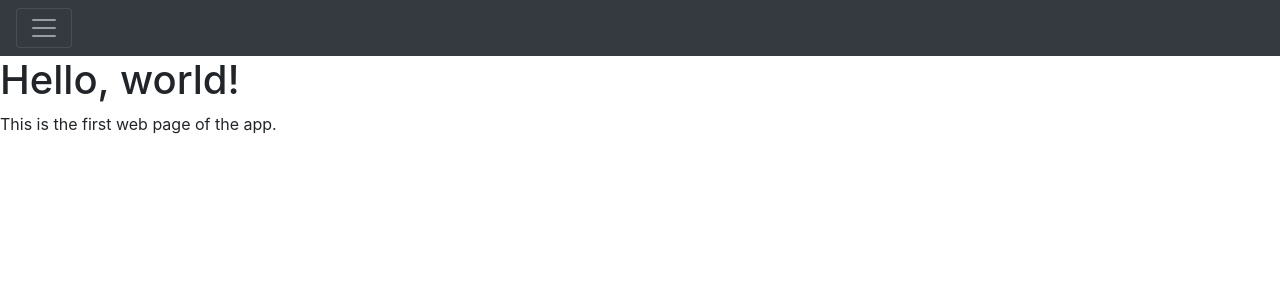
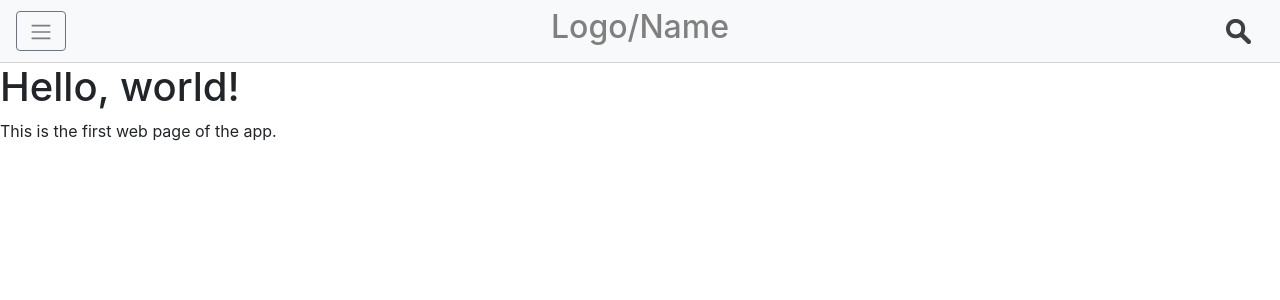
Before and after one commit to shivamkalra13/TechnicalGo, a Django app: page /first_app/index/ in a window 1280 px wide. Shown: the top 300 px of the page. Run offline with Django 3.2, Linux system fonts and the light colour scheme; some libraries are stand-ins or nearby versions.

Commit message:
nav bar completed

```diff
--- a/first_proj/static/first_app/css/try.css
+++ b/first_proj/static/first_app/css/try.css
@@ -2,9 +2,25 @@ body
 {
 	background: white;
 }
-#menu
+#Menu
 {
 	display:none;
 	position:fixed;
-	background:blue;
+	background:grey;
+	width: 100%;
 }
+
+nav.navconfig
+{
+	border-bottom: 0.5px solid lightgrey;
+}
+
+a.logo
+{
+	color:grey;
+}
+a.logo:hover
+{
+	color:grey;
+	text-decoration: none;
+}
--- a/first_proj/templates/first_app/index.html
+++ b/first_proj/templates/first_app/index.html
@@ -14,25 +14,37 @@
 		<script>
 			function navBut()
 			{
-        if($("#menu").css("display")=="none")
-				  $("#menu").css("display","block");
+        if($("#Menu").css("display")=="none")
+				  $("#Menu").css("display","block");
         else
-          $("#menu").css("display","none");
+          $("#Menu").css("display","none");
 			}
 		</script>
     <title>TechnicalGo</title>
   </head>
   <body>
 
-		<nav class="navbar navbar-dark bg-dark">
-		  <button class="navbar-toggler" type="button" onclick = navBut()>
-		    <span class="navbar-toggler-icon"></span>
-		  </button>
+		<nav class="navbar navbar-light bg-light navconfig row">
+		  <div class="col-4">
+        <button class="btn btn-outline-secondary" type="button" onclick = navBut()>
+		      <span class="navbar-toggler-icon"></span>
+		    </button>
+      </div>
+      <div class="col-4 text-center">
+        <h2><a class="logo" href="../index">Logo/Name</a></h2>
+      </div>
+      <div class="col-4 text-right">
+        <button type="button" class="btn">
+          <img src="{%static 'first_app/imgs/search-icon.png'%}" width="25px" >
+        </button>
+      </div>
 		</nav>
-		<div id = "menu">
-			<p>hello</p>
+		<div id="Menu" class="row">
+      <div class="col">topic</div>
+      <div class="col">topic</div>
+      <div class="col">topic</div>
 		</div>
-    <h1>Hello, world!</h1>
+      <h1>Hello, world!</h1>
 		{{data}}
     <!-- Optional JavaScript -->
     <!-- jQuery first, then Popper.js, then Bootstrap JS -->
```
Also changed, not shown: first_proj/static/first_app/imgs/search-icon.png (added).
